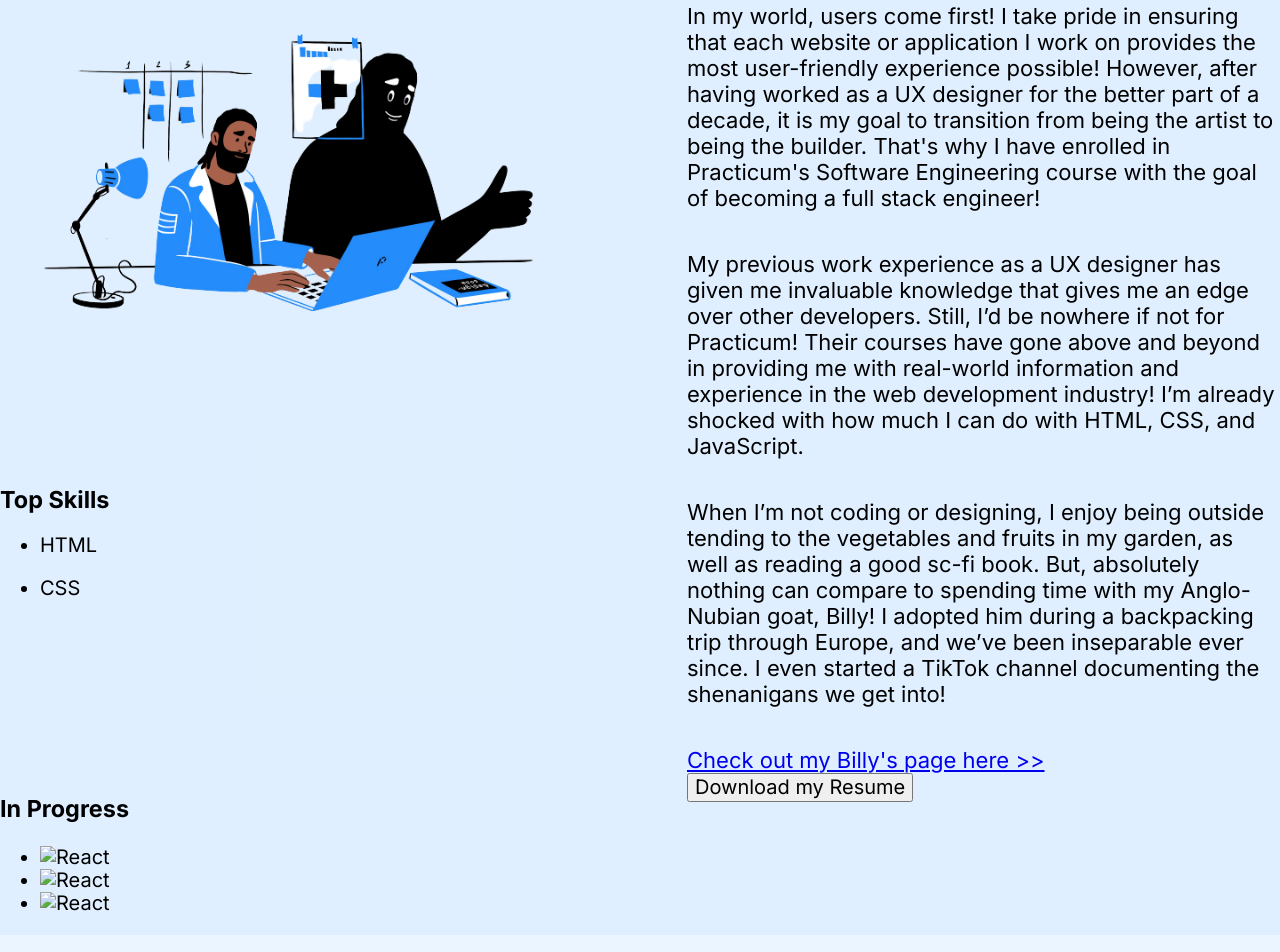
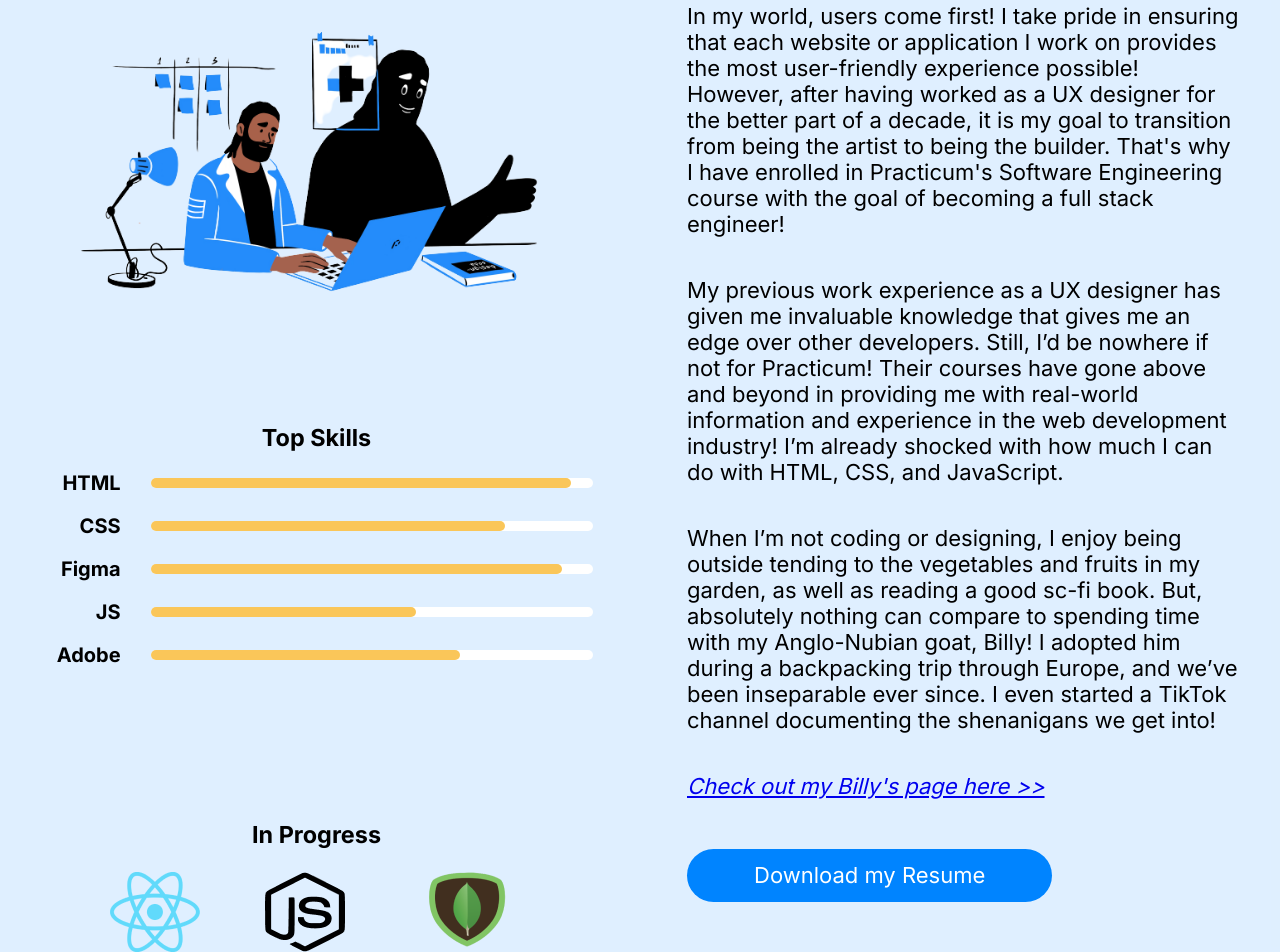
Before and after one commit to TimothyHorth/code_jam_spring_2022, a plain HTML site: page index.html in a window 1280 px wide. Shown: the part 1848-2800 px from the top of the page. Drawn offline with nearby package versions, Linux system fonts and the light colour scheme.

Commit message:
make about section grid responsive

```diff
--- a/blocks/about.css
+++ b/blocks/about.css
@@ -1,6 +1,7 @@
 .about {
   padding: 0;
   background-color: rgba(149, 203, 253, 0.3);
+  padding: 0 40px 140px;
 }
 .about__title {
   margin: 0 auto;
@@ -9,7 +10,7 @@
 }
 .about__grid {
   display: grid;
-  grid-template-columns: repeat(2, 1fr);
+  grid-template-columns: minmax(350px, 1fr) 1fr;
   grid-template-areas:
     "image text"
     "skills text"
@@ -23,6 +24,7 @@
 .about__image {
   grid-area: image;
   width: 100%;
+  align-items: flex-end;
 }
 
 .about__text-container {
@@ -38,12 +40,18 @@
   margin: 0;
 }
 
+.about__link {
+  font-style: italic;
+}
+
 .about__button-container {
   grid-area: button;
+  padding-top: 50px;
 }
 
 .about__skills-container {
   grid-area: skills;
+  text-align: center;
 }
 
 .about__skills-header {
@@ -53,3 +61,94 @@
 .about__in-progress {
   grid-area: in-progress;
 }
+
+.about__skills-list {
+  padding: 0;
+  list-style: none;
+  display: flex;
+  flex-direction: column;
+  gap: 20px;
+}
+
+.about__skill {
+  display: flex;
+  align-items: center;
+  justify-content: flex-end;
+  gap: 30px;
+}
+
+.about__skill-name {
+  margin: 0;
+  font-weight: bold;
+}
+
+.about__skill-box {
+  width: 80%;
+  height: 10px;
+  background-color: #fff;
+  border-radius: 100px;
+}
+
+.about__skill-filler {
+  height: 100%;
+  background-color: #fac659;
+  border-radius: 100px;
+}
+
+#about__html-prog {
+  width: 95%;
+}
+
+#about__css-prog {
+  width: 80%;
+}
+
+#about__figma-prog {
+  width: 93%;
+}
+
+#about__js-prog {
+  width: 60%;
+}
+#about__adobe-prog {
+  width: 70%;
+}
+
+.about__in-progress-header {
+  text-align: center;
+}
+
+.about__logos {
+  padding: 0;
+  list-style: none;
+  display: flex;
+  flex-direction: row;
+  justify-content: center;
+  gap: 64px;
+}
+
+@media (max-width: 1199.98px) {
+  .about__grid {
+    display: grid;
+    grid-template-columns: minmax(350px, 1fr) 1fr;
+    grid-template-columns: 1fr;
+    grid-template-areas:
+      "image"
+      "text"
+      "skills"
+      "in-progress"
+      "button";
+    row-gap: 55px;
+  }
+  .about__skills-list {
+    width: 92%;
+  }
+
+  .about__button-container {
+    text-align: center;
+  }
+
+  .about__button-container {
+    padding-top: 20px;
+  }
+}
--- a/blocks/button-portfolio.css
+++ b/blocks/button-portfolio.css
@@ -1,13 +1,17 @@
-.button-portfolio {
+.button {
   background-color: #0084ff;
   border: none;
   border-radius: 56px;
   padding: 14px 67px 14px;
-}
-
-.button-portfolio__text {
   font-family: "Inter", sans-serif;
   font-size: 22px;
   font-weight: 400;
   color: white;
 }
+/*
+.button__text {
+  font-family: "Inter", sans-serif;
+  font-size: 22px;
+  font-weight: 400;
+  color: white;
+} */
--- a/blocks/header.css
+++ b/blocks/header.css
@@ -61,6 +61,7 @@
   right: 0px;
   /* width: 734px; */
   z-index: 1;
+  opacity: 0.4;
 }
 
 @media screen and (max-width: 1324px) {
--- a/index.html
+++ b/index.html
@@ -55,8 +55,8 @@
             class="header__dash">-</span> Scifi enthusiast <span class="header__dash">-</span>
           Gardener <span class="header__dash">-</span> Proud pet goat owner
         </h2>
-        <button type="button" class="button-portfolio" aria-label="go to portfolio">
-          <span class="button-portfolio__text">Portfolio</span>
+        <button type="button" class="button" aria-label="go to portfolio">
+          Portfolio
         </button>
       </div>
       <img class="header__hero-image" src="./images/terry_hero_image.svg" alt="Terry on a park bench" />
@@ -91,30 +91,49 @@
             <a href="#" class="about__link">Check out my Billy's page here >></a>
           </div>
 
-          <div class="about__button-container"><button class="about__button">Download my Resume</button></div>
+          <div class="about__button-container"><button class="about__button button">Download my Resume</button></div>
           <div class="about__skills-container">
             <h3 class="about__skills-header">Top Skills</h3>
             <ul class="about__skills-list">
               <li class="about__skill">
                 <p class="about__skill-name">HTML</p>
                 <div class="about__skill-box">
-                  <div class="about__skill-filler"></div>
+                  <div class="about__skill-filler" id="about__html-prog"></div>
                 </div>
               </li>
               <li class="about__skill">
                 <p class="about__skill-name">CSS</p>
                 <div class="about__skill-box">
-                  <div class="about__skill-filler"></div>
+                  <div class="about__skill-filler" id="about__css-prog"></div>
                 </div>
               </li>
+              <li class="about__skill">
+                <p class="about__skill-name">Figma</p>
+                <div class="about__skill-box">
+                  <div class="about__skill-filler" id="about__figma-prog"></div>
+                </div>
+              </li>
+              <li class="about__skill">
+                <p class="about__skill-name">JS</p>
+                <div class="about__skill-box">
+                  <div class="about__skill-filler" id="about__js-prog"></div>
+                </div>
+              </li>
+              <li class="about__skill">
+                <p class="about__skill-name">Adobe</p>
+                <div class="about__skill-box">
+                  <div class="about__skill-filler" id="about__adobe-prog"></div>
+                </div>
+              </li>
+
             </ul>
           </div>
           <div class="about__in-progress">
             <h3 class="about__in-progress-header">In Progress</h3>
             <ul class="about__logos">
-              <li class="about__logo-item"><img src="#" alt="React" class="about__logo"></li>
-              <li class="about__logo-item"><img src="#" alt="React" class="about__logo"></li>
-              <li class="about__logo-item"><img src="#" alt="React" class="about__logo"></li>
+              <li class="about__logo-item"><img src="./images/react.png" alt="React" class="about__logo"></li>
+              <li class="about__logo-item"><img src="./images/nodejs.png" alt="NodeJS" class="about__logo"></li>
+              <li class="about__logo-item"><img src="./images/mongo.png" alt="mongodb" class="about__logo"></li>
             </ul>
           </div>
         </div>
```
Also changed, not shown: images/mongo.png (added), images/nodejs.png (added), images/react.png (added).
